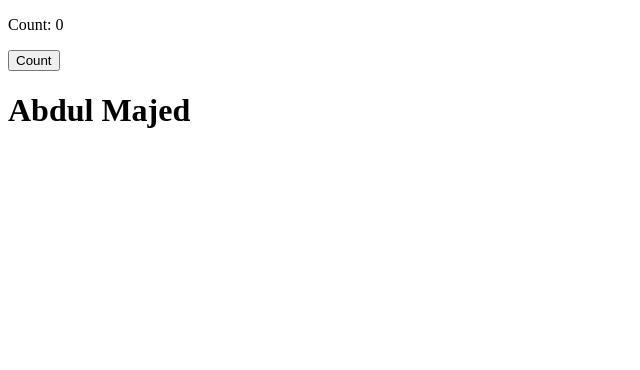
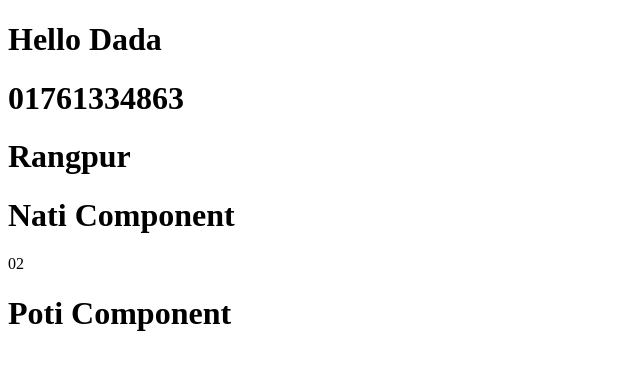
Before and after one commit to BDDesigner/react-hook, a React (Create React App) app: page / in a window 1280 px wide. Shown: the top 370 px of the page, without its empty margins (0-640 px from the left). Built offline with nearby package versions, Linux system fonts and the light colour scheme.

Commit message:
context-api

```diff
--- a/src/components/App.js
+++ b/src/components/App.js
@@ -1,18 +1,29 @@
-import React from "react";
-import ClickCounter from "./ClickCounter";
-import Text from "./Text";
+import React from 'react'
+import DataProvider from '../contexts/DataProvider';
+import Dada from './Dada';
+import Nati from './Nati';
+import Poti from './Poti';
 
-const Country = React.createContext('Bangladesh');
+const App = () => {
 
-function App() {
+  const msg ={
+    dada: {
+      phone: '01761334863',
+      address: 'Rangpur'
+    },
+    nati: '02',
+    poti: '03'
+  }
+
   return (
     <div>
-      <Country.Provider value="a">
-        <ClickCounter />
-        <Text />
-      </Country.Provider>
+      <DataProvider.Provider value={msg}>
+        <Dada />
+        <Nati />
+        <Poti />
+      </DataProvider.Provider>
     </div>
-  );
+  )
 }
 
-export default App;
+export default App
--- a/src/components/ClickCounter.js
+++ /dev/null
@@ -1,18 +0,0 @@
-import React, {useState} from 'react'
-
-function ClickCounter() {
-    const [count, setCount] = useState(0);
-
-    const increment = ()=>{
-        setCount(count + 1);
-    }
-
-    return (
-        <div>
-            <p>Count: {count}</p>
-            <button type="button" onClick={increment}>Count</button>
-        </div>
-    )
-}
-
-export default ClickCounter
--- /dev/null
+++ b/src/components/Dada.js
@@ -0,0 +1,22 @@
+import React from 'react'
+import DataProvider from '../contexts/DataProvider'
+
+const Dada = () => {
+    return (
+        <div>
+            <h1>Hello Dada </h1>
+            <DataProvider.Consumer>
+                {
+                    ({dada})=>(
+                        <>
+                        <h1> {dada.phone} </h1>
+                        <h1> {dada.address} </h1>
+                        </>
+                    )
+                }
+            </DataProvider.Consumer>
+        </div>
+    )
+}
+
+export default Dada
--- /dev/null
+++ b/src/components/Nati.js
@@ -0,0 +1,19 @@
+import React from 'react'
+import DataProvider from '../contexts/DataProvider'
+
+const Nati = () => {
+    return (
+        <div>
+            <h1>Nati Component</h1>
+            <DataProvider.Consumer>
+                {
+                    ({nati})=>(
+                        <p> {nati}</p>
+                    )
+                }
+            </DataProvider.Consumer>
+        </div>
+    )
+}
+
+export default Nati
--- a/src/components/Text.js
+++ b/src/components/Poti.js
@@ -1,11 +1,11 @@
 import React from 'react'
 
-function Text() {
+const Poti = () => {
     return (
         <div>
-            <h1>Abdul Majed</h1>
+            <h1>Poti Component</h1>
         </div>
     )
 }
 
-export default Text
+export default Poti
--- /dev/null
+++ b/src/contexts/DataProvider.js
@@ -0,0 +1,5 @@
+import React from 'react';
+
+const DataProvider = React.createContext();
+
+export default DataProvider;
```
